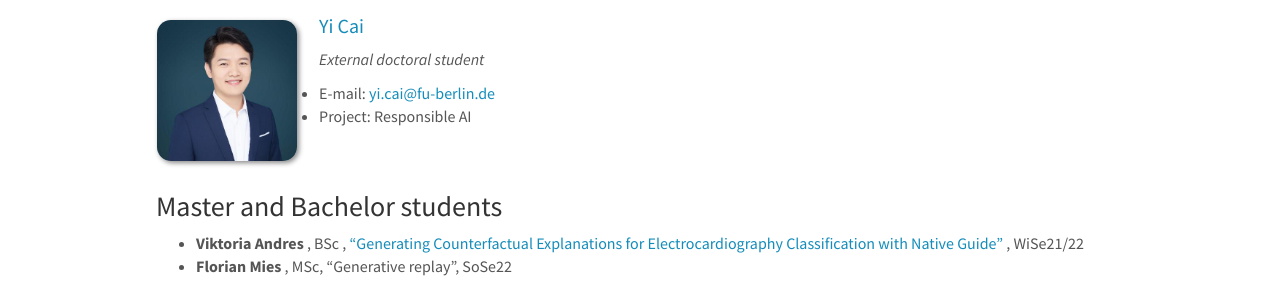
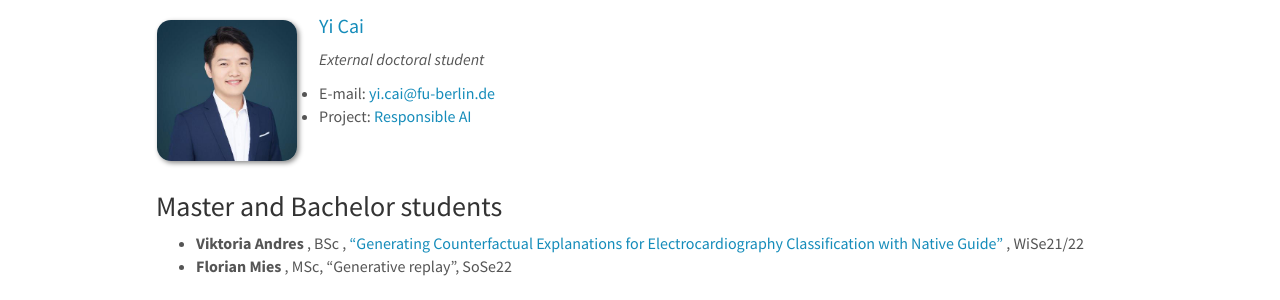
Before and after one commit to AIML-research/AIML-research.github.io, a Jekyll site: the page built from _pages/team.md, in a window 1280 px wide and 900 px high, scrolled down 1186 px. Shown: the part 154-454 px from the top of the window. Built offline with Jekyll 4.4.1, drawn with Linux system fonts in a browser that asks for light colours; nearby versions of some CDN libraries; some of the changed lines change nothing that is shown.

Commit message:
Update phds.yml

```diff
--- a/_data/phds.yml
+++ b/_data/phds.yml
@@ -84,5 +84,5 @@
   number_educ: 0
   project: Responsible AI
   website: "https://www.caiy.org/"
-  has_project_web: 0
-  project_web:
+  has_project_web: 1
+  project_web: https://verantwortungsvolleki.de/en/
```
